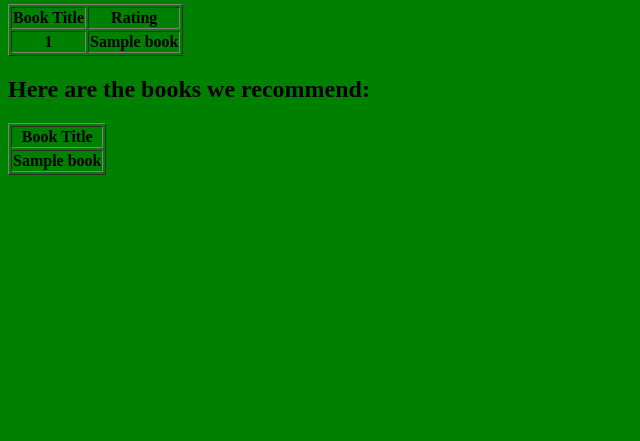
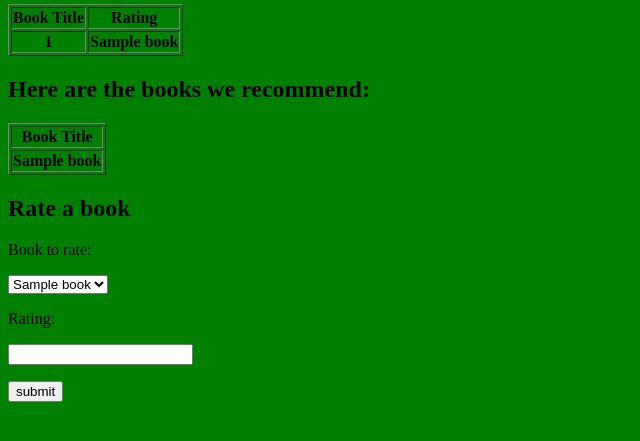
Before and after one commit to peterhessey/recommenderSystems, a Flask app: template templates/index.html in a window 1280 px wide. Shown: the part 152-593 px from the top of the page, without its empty margins (0-640 px from the left). Run offline with Flask 2, Linux system fonts and the light colour scheme; the template is opened without the code that fills it: most values are stand-ins (such as "Sample title", 1, 10 or a date in 2020); lists and menus that the app fills with data are empty.

Commit message:
Working on interface

```diff
--- a/main.py
+++ b/main.py
@@ -136,7 +136,7 @@ def login():
 	return resp
 
 
-@app.route('/home')
+@app.route('/home/')
 def loadHomePage():
 	user_ID = int(request.cookies.get('WebTechCookie'))
 	if user_ID != None:
@@ -147,6 +147,7 @@ def loadHomePage():
 		data = {'username':username}
 
 		books_df, ratings_df, predictions_df = setUpMatrix()
+
 		# the books to recommend
 		recommendations = getRecommendedBooks(user_ID, books_df, ratings_df, predictions_df)
 		# all the ratings of the logged in user
@@ -163,7 +164,6 @@ def loadHomePage():
 			user_book = [df_row['book_title'], df_row['book_rating']]
 			user_books.append(user_book)
 
-		data['books'] = user_books
 
 		# books to recommend
 		book_recs = []
@@ -172,10 +172,32 @@ def loadHomePage():
 			recommendation = df_row['book_title']
 			book_recs.append(recommendation)
 
+
+		all_books = books_df.values
+		data['all_books'] = all_books
+		data['user_books'] = user_books
 		data['recs'] = book_recs
+
 		return render_template('index.html', data=data)
 	else:
 		return 'Please login to access this page'
+
+
+@app.route('/rate', methods=['POST'])
+def newRating():
+	book_ID = request.form['book_title']
+	rating = int(request.form['rating'])
+	user_ID = request.cookies.get('WebTechCookie')
+
+	if rating >= 0 and rating <= 5:
+		rating_updater = csvUpdater(RATINGS)
+		if not rating_updater.update(book_ID, 1, rating):
+			new_row = [user_ID, book_ID, rating]
+			rating_updater.newRow(new_row)
+
+		return redirect(url_for('loadHomePage'))
+
+
 
 
 @app.route('/logout')
--- a/static/scripts.js
+++ b/static/scripts.js
@@ -1,5 +1,15 @@
 function logout(){
     window.location='/logout';
+}
+
+function validateRating(){
+    rating_val = $('#rating_val').val()
+
+    if ((rating_val <= 5) && (rating_val >= 1)){
+        alert('Rating updated!')
+    } else {
+        alert('Invalid rating. Integer values from 1 to 5 only.')
+    }
 }
 
 function invalidLogin(){
--- a/templates/index.html
+++ b/templates/index.html
@@ -16,7 +16,7 @@
             <th>Book Title</th>
             <th>Rating</th>
          </tr>
-         {% for book in data['books'] %}
+         {% for book in data['user_books'] %}
               <tr>
                  <th>{{ book[0] }}</th>
                  <th>{{ book[1] }}</th>
@@ -36,5 +36,19 @@
          {% endfor %}
       </table>
 
+      <h2>Rate a book</h2>
+      <form action="/rate" method="post">
+         <label>Book to rate:</label>
+         <p>
+            <select name="book_title">
+               {% for book in data['all_books'] %}
+                  <option value="{{ book[0] }}">{{ book[1] }}</option>
+               {% endfor %}
+            </select>
+         </p>
+         <label>Rating:</label>
+         <p><input id=ratingInput type="number" name="rating" /></p>
+         <p><input type = "submit" value = "submit" onclick=validateRating()/></p>
+      </form>
    </body>
 </html>
```
Also changed, not shown: csvScripts.py (+9 -7 lines), 2 other files.
